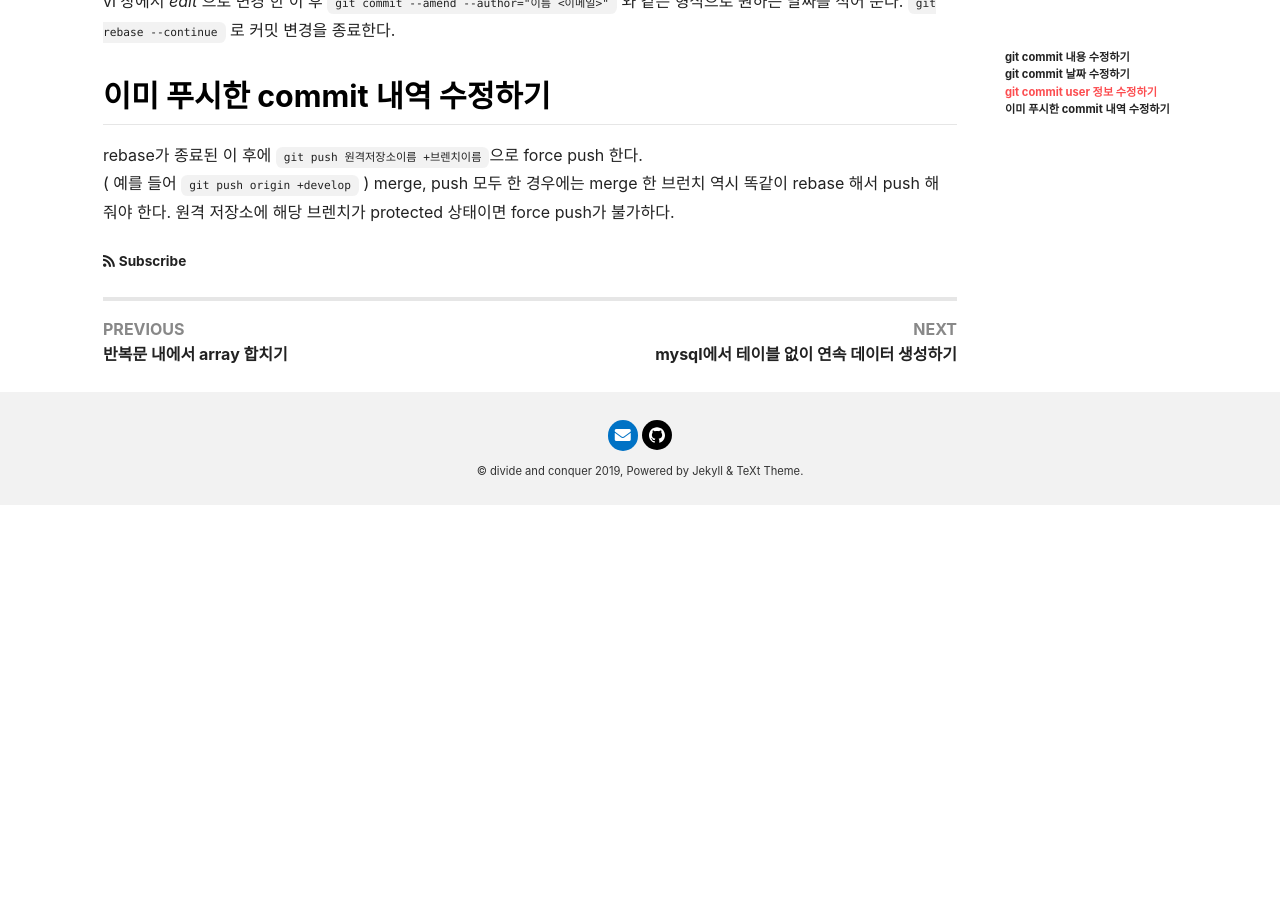
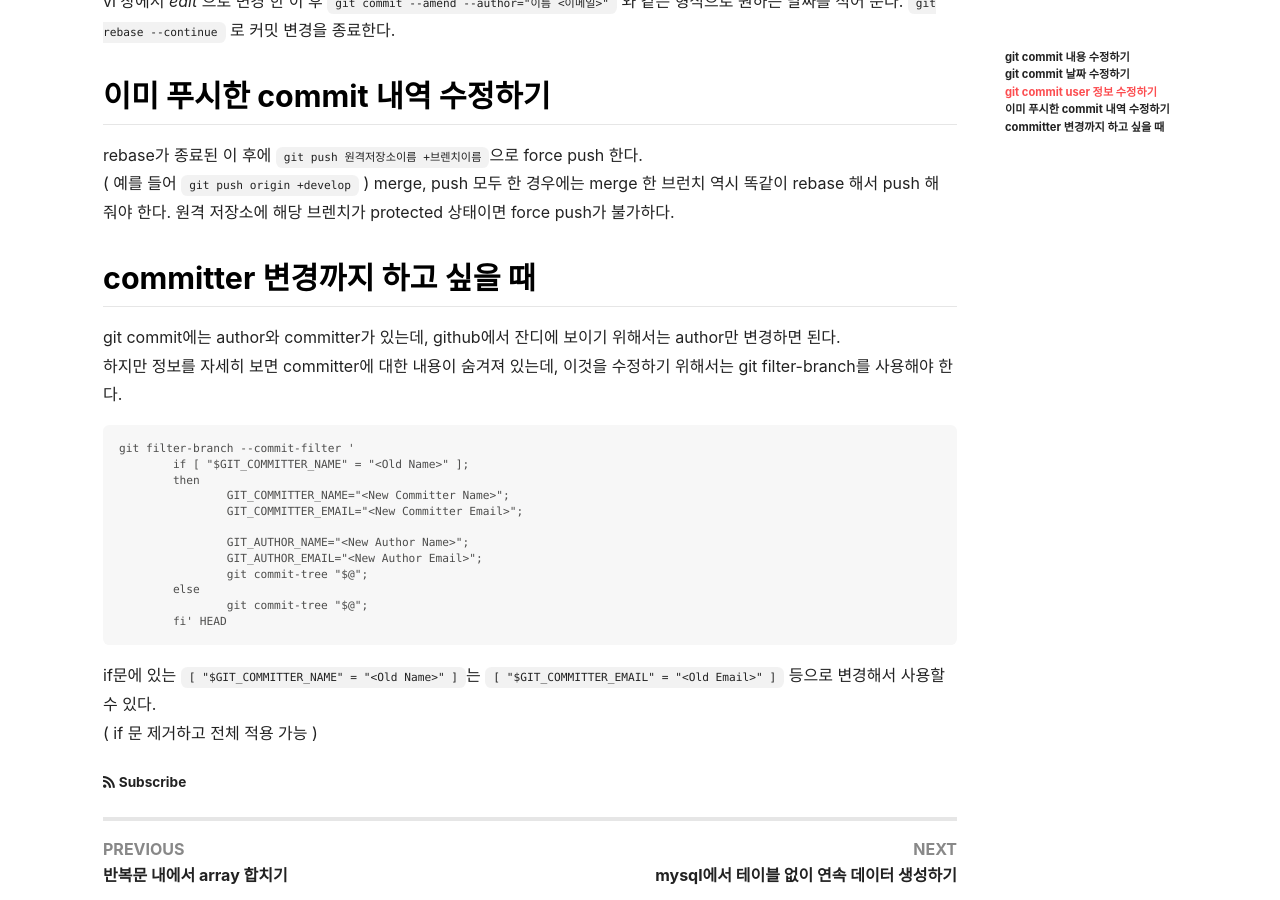
Before and after one commit to naheenosaur/naheenosaur.github.io, a Jekyll site: the page built from _posts/2020-01-04-commit-내용-수정하기.md, in a window 1280 px wide and 900 px high, scrolled down 1068 px. Built offline with Jekyll 4.4.1, drawn with Linux system fonts in a browser that asks for light colours; nearby versions of some CDN libraries; before the commit the page ends 1573 px from its top, so only the background shows below that.

Commit message:
commit 내용 수정하기 ( 추가 )

````diff
--- a/_posts/2020-01-04-commit-내용-수정하기.md
+++ b/_posts/2020-01-04-commit-내용-수정하기.md
@@ -49,3 +49,24 @@ rebase가 종료된 이 후에
 ( 예를 들어 `git push origin +develop` )
 merge, push 모두 한 경우에는 merge 한 브런치 역시 똑같이 rebase 해서 push 해 줘야 한다.
 원격 저장소에 해당 브렌치가 protected 상태이면 force push가 불가하다.
+
+## committer 변경까지 하고 싶을 때
+
+git commit에는 author와 committer가 있는데, github에서 잔디에 보이기 위해서는 author만 변경하면 된다.
+하지만 정보를 자세히 보면 committer에 대한 내용이 숨겨져 있는데, 이것을 수정하기 위해서는 git filter-branch를 사용해야 한다.
+```
+git filter-branch --commit-filter '
+        if [ "$GIT_COMMITTER_NAME" = "<Old Name>" ];
+        then
+                GIT_COMMITTER_NAME="<New Committer Name>";
+                GIT_COMMITTER_EMAIL="<New Committer Email>";
+
+                GIT_AUTHOR_NAME="<New Author Name>";
+                GIT_AUTHOR_EMAIL="<New Author Email>";
+                git commit-tree "$@";
+        else
+                git commit-tree "$@";
+        fi' HEAD
+```
+if문에 있는 `[ "$GIT_COMMITTER_NAME" = "<Old Name>" ]`는 `[ "$GIT_COMMITTER_EMAIL" = "<Old Email>" ]` 등으로 변경해서 사용할 수 있다.
+( if 문 제거하고 전체 적용 가능 )
````
Also changed, not shown: _posts/2020-01-07-mysql에서-sequential-data-생성하기.md (+1 -1 lines).
